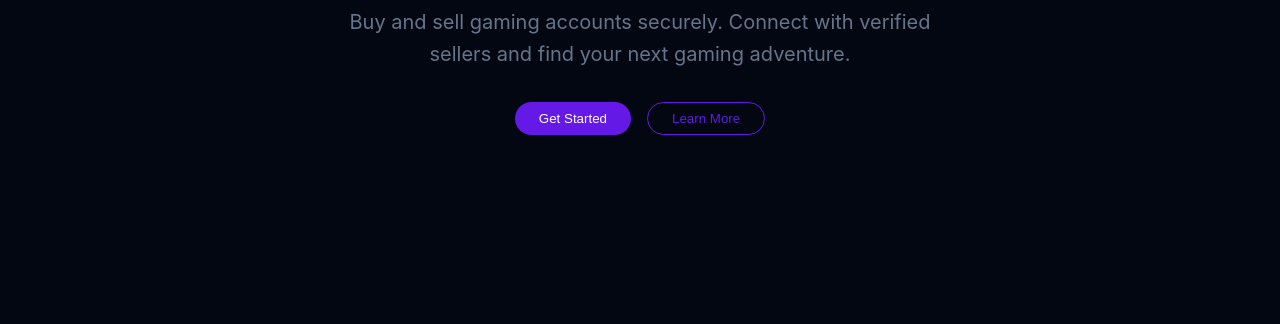
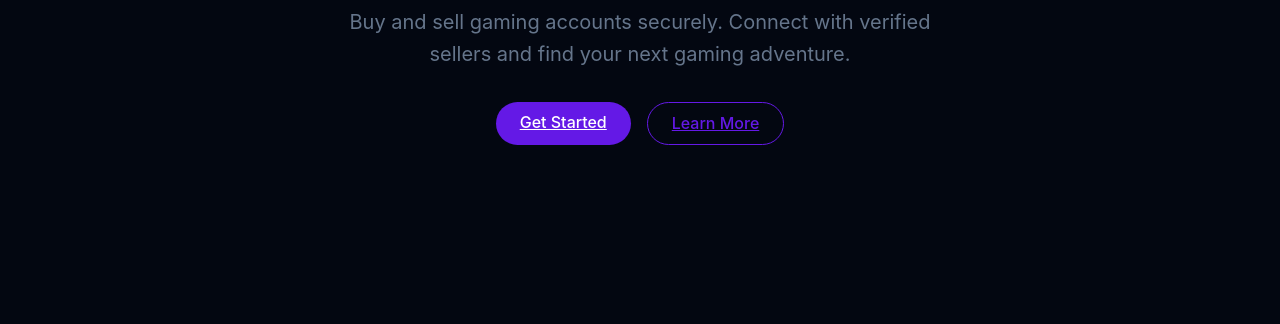
Before and after one commit to Surasss23/Gaming-TradeHub, a plain HTML site: page index.html in a window 1280 px wide. Shown: the part 228-552 px from the top of the page. Drawn offline with Linux system fonts and the light colour scheme; no server answers.

Commit message:
Update index.html

```diff
--- a/index.html
+++ b/index.html
@@ -25,9 +25,9 @@
             <h1>Your Gaming Marketplace</h1>
             <p>Buy and sell gaming accounts securely. Connect with verified sellers and find your next gaming adventure.</p>
             <div class="hero-buttons">
-                <button class="btn btn-primary">Get Started</button>
-                <button class="btn btn-outline">Learn More</button>
-            </div>
+                <a href="https://docs.google.com/forms/d/e/1FAIpQLSfwAcCY0pc2xJVhLqV9UIN9CxsS9n5Xc1DqQMdbdCbFIp33qQ/viewform?usp=header" class="btn btn-primary">Get Started</a>
+                <a href="" class="btn btn-outline">Learn More</a>
+        </div>
         </div>
     </section>
 
```
